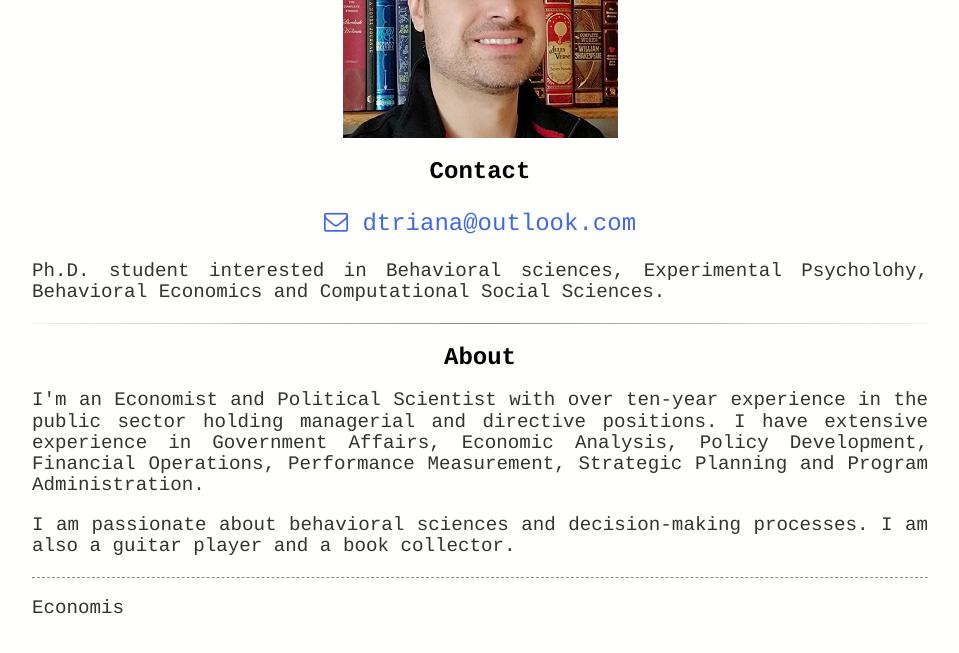
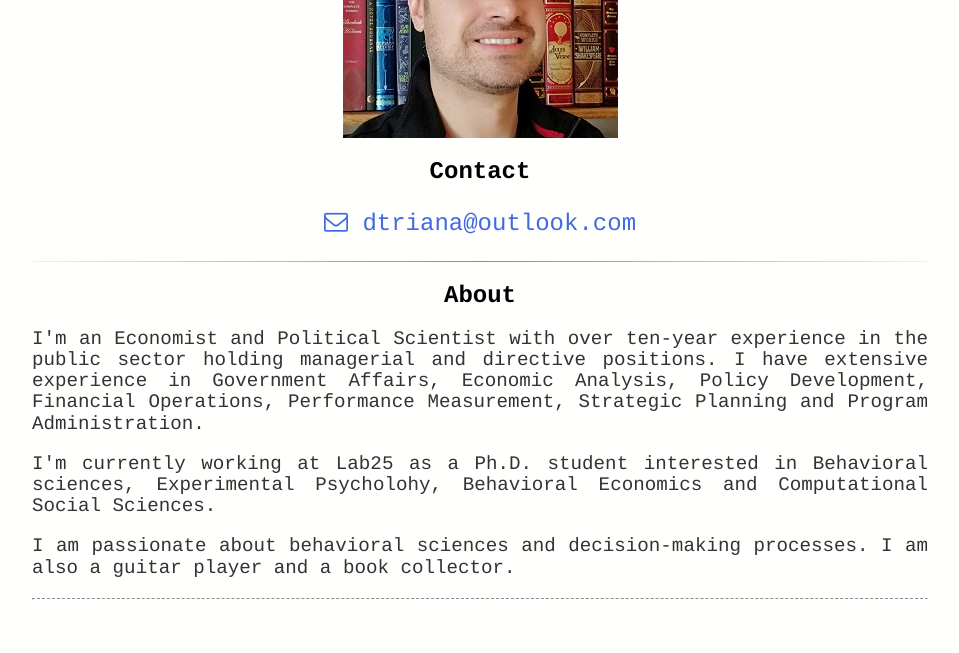
Before and after one commit to BouzasLab25/bouzaslab25.github.io, a Jekyll site: the page built from people/danieltriana.html, in a window 1280 px wide and 900 px high, scrolled down 486 px. Shown: the top 653 px of the window, without its empty margins (160-1119 px from the left). Built offline with Jekyll 4.4.1, drawn with Linux system fonts in a browser that asks for light colours.

Commit message:
Update danieltriana.html

```diff
--- a/people/danieltriana.html
+++ b/people/danieltriana.html
@@ -13,18 +13,13 @@ title: Lab25 Daniel Triana
  <a class='link' href="mailto:dtriana@outlook.com"><i class='fa fa-envelope-o'></i> dtriana@outlook.com </a>
  </p>
 
-<p class='text'>Ph.D. student interested in Behavioral sciences, Experimental Psycholohy, Behavioral Economics and Computational Social Sciences.</p>
-
-<p class='text'> </p>
-
 <hr class='style14'>
 
 <h2>About</h2>
 <p class='text'>I'm an Economist and Political Scientist with over ten-year experience in the public sector holding managerial and directive positions. I have extensive experience in Government Affairs, Economic Analysis, Policy Development, Financial Operations, Performance Measurement, Strategic Planning and Program Administration.</p>
 
+<p class='text'>I'm currently working at Lab25 as a Ph.D. student interested in Behavioral sciences, Experimental Psycholohy, Behavioral Economics and Computational Social Sciences.</p>
+
 <p class='text'>I am passionate about behavioral sciences and decision-making processes. I am also a guitar player and a book collector.</p>
 
 <hr class='style9'>
-
-
-<p class='text'>Economis</p>
```
